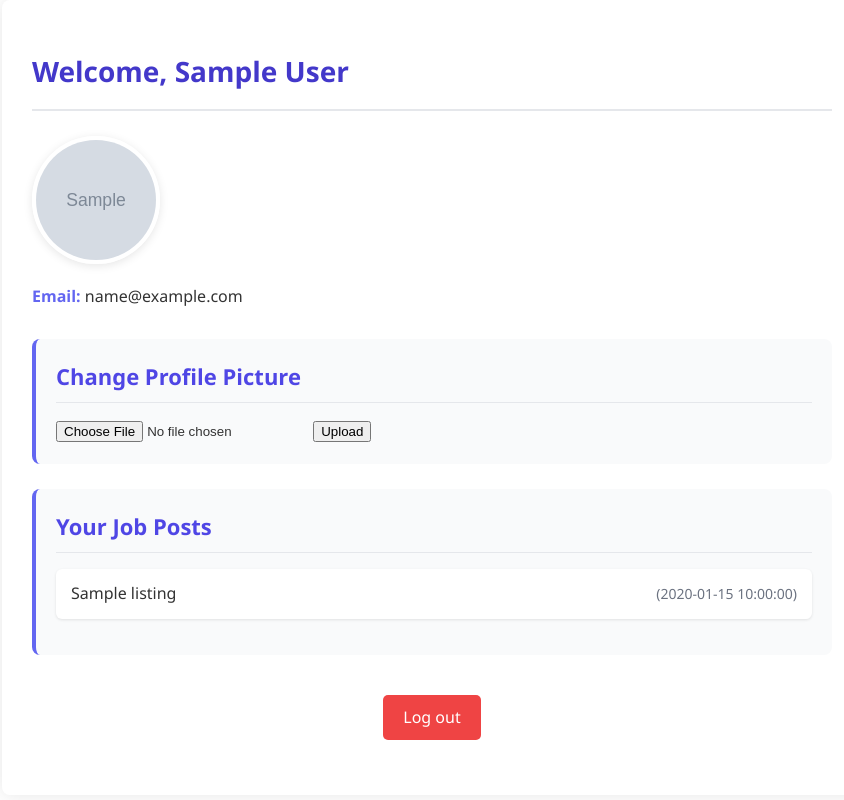
After one commit to flyingpenguinie/SJHACKS, a PHP site: page /editProfile.php in a window 1280 px wide. The commit adds this page. Shown: the whole page, without its empty margins (208-1052 px from the left). Run offline with PHP 8.4, Linux system fonts and the light colour scheme; the visitor is signed in with stand-in values (Sample User, id 1); tables that the repository leaves empty or names only in its code hold one stand-in row (values such as "Sample post"); grey boxes marked "Sample" are stand-in pictures.

Commit message:
edit profile, employeehome, employerhome

```diff
--- a/EmployeeHomepage.php
+++ b/EmployeeHomepage.php
@@ -67,8 +67,7 @@
         <div class="profile">
             <img src="path/to/profile.jpg" alt="Profile" id="profilePic">
             <div class="dropdown" id="profileDropdown">
-                <a href="profileSettings.php">Profile Settings</a>
-                <a href="accountSettings.php">Account Settings</a>
+                <a href="editProfile.php">Profile</a>
                 <a href="logout.php">Log Out</a>
             </div>
         </div>
--- a/EmployerHomepage.php
+++ b/EmployerHomepage.php
@@ -67,8 +67,7 @@
         <div class="profile">
             <img src="path/to/profile.jpg" alt="Profile" id="profilePic">
             <div class="dropdown" id="profileDropdown">
-                <a href="profileSettings.php">Profile Settings</a>
-                <a href="accountSettings.php">Account Settings</a>
+                <a href="editProfile.php">Profile</a>
                 <a href="logout.php">Log Out</a>
             </div>
         </div>
--- /dev/null
+++ b/editProfile.php
@@ -0,0 +1,300 @@
+<?php
+session_start();
+
+// Redirect if not logged in\
+if (!isset($_SESSION['user_id'])) {
+    header('Location: login.html');
+    exit;
+}
+
+try {
+    // Database connection
+    $pdo = new PDO('mysql:host=localhost;dbname=pathfinder', 'root', '');
+    $pdo->setAttribute(PDO::ATTR_ERRMODE, PDO::ERRMODE_EXCEPTION);
+
+    // Handle profile-pic upload
+    if ($_SERVER['REQUEST_METHOD'] === 'POST' && isset($_FILES['profile_pic'])) {
+        $file = $_FILES['profile_pic'];
+        if ($file['error'] === UPLOAD_ERR_OK) {
+            // Validate MIME type
+            $finfo = new finfo(FILEINFO_MIME_TYPE);
+            $mime  = $finfo->file($file['tmp_name']);
+            $allowed = [
+                'image/jpeg' => 'jpg',
+                'image/png'  => 'png',
+                'image/gif'  => 'gif'
+            ];
+            if (isset($allowed[$mime])) {
+                $ext = $allowed[$mime];
+                $uploadDir = __DIR__ . '/uploads/';
+                if (!is_dir($uploadDir)) {
+                    mkdir($uploadDir, 0755, true);
+                }
+                $newName = bin2hex(random_bytes(8)) . ".{$ext}";
+                $dest = $uploadDir . $newName;
+                if (move_uploaded_file($file['tmp_name'], $dest)) {
+                    // Update database record
+                    $stmt = $pdo->prepare("UPDATE users SET profile_pic = ? WHERE user_id = ?");
+                    $stmt->execute(["uploads/{$newName}", $_SESSION['user_id']]);
+                    // Redirect to refresh
+                    header('Location: profile.php');
+                    exit;
+                }
+            }
+        }
+    }
+
+    // 1) Fetch the base user record
+    $stmt = $pdo->prepare("SELECT first_name, last_name, email, profile_pic, role FROM users WHERE user_id = ?");
+    $stmt->execute([$_SESSION['user_id']]);
+    $user = $stmt->fetch(PDO::FETCH_ASSOC);
+    if (!$user) throw new Exception("User not found");
+
+    // Prepare containers
+    $extra = [];
+    $listings = [];
+
+    if ($user['role'] === 'employee') {
+        // 2a) Employee-specific info
+        $stmt = $pdo->prepare("SELECT employee_id, rating, verified FROM employees WHERE user_id = ?");
+        $stmt->execute([$_SESSION['user_id']]);
+        $extra = $stmt->fetch(PDO::FETCH_ASSOC);
+
+        // 3a) Recent jobs done
+        $stmt = $pdo->prepare("SELECT title, listed_date FROM listings WHERE employee_id = ? ORDER BY listed_date DESC LIMIT 5");
+        $stmt->execute([$extra['employee_id']]);
+        $listings = $stmt->fetchAll(PDO::FETCH_ASSOC);
+
+    } else {
+        // 2b) Employer-specific info
+        $stmt = $pdo->prepare("SELECT employer_id FROM employers WHERE user_id = ?");
+        $stmt->execute([$_SESSION['user_id']]);
+        $extra = $stmt->fetch(PDO::FETCH_ASSOC);
+
+        // 3b) Job posts
+        $stmt = $pdo->prepare("SELECT title, listed_date FROM listings WHERE employer_id = ? ORDER BY listed_date DESC LIMIT 5");
+        $stmt->execute([$extra['employer_id']]);
+        $listings = $stmt->fetchAll(PDO::FETCH_ASSOC);
+    }
+
+} catch (Exception $e) {
+    die("Error: " . htmlspecialchars($e->getMessage()));
+}
+?>
+<!DOCTYPE html>
+<html>
+<head>
+  <meta charset="utf-8">
+  <title>Your Profile</title>
+  <style>
+   body {
+  font-family: 'Segoe UI', Tahoma, Geneva, Verdana, sans-serif;
+  background-color: #f5f7fa;
+  color: #333;
+  line-height: 1.6;
+  margin: 0;
+  padding: 20px;
+}
+
+body {
+  max-width: 800px;
+  margin: 0 auto;
+  background-color: #fff;
+  box-shadow: 0 0 20px rgba(0, 0, 0, 0.1);
+  border-radius: 8px;
+  padding: 30px;
+}
+
+h1 {
+  color: #4338ca;
+  margin-bottom: 25px;
+  font-size: 28px;
+  border-bottom: 2px solid #e5e7eb;
+  padding-bottom: 15px;
+}
+
+.profile-pic {
+  width: 120px;
+  height: 120px;
+  border-radius: 50%;
+  object-fit: cover;
+  border: 4px solid #fff;
+  box-shadow: 0 2px 10px rgba(0, 0, 0, 0.1);
+  margin-right: 20px;
+  float: left;
+  margin-bottom: 20px;
+}
+
+p strong {
+  color: #6366f1;
+}
+
+p:nth-of-type(1) {
+  clear: both;
+  margin-bottom: 30px;
+  font-size: 16px;
+}
+
+.section {
+  background-color: #f9fafb;
+  padding: 20px;
+  margin-bottom: 25px;
+  border-radius: 8px;
+  border-left: 4px solid #6366f1;
+}
+
+h2 {
+  color: #4f46e5;
+  font-size: 22px;
+  margin-top: 0;
+  margin-bottom: 15px;
+  padding-bottom: 8px;
+  border-bottom: 1px solid #e5e7eb;
+}
+
+ul {
+  list-style-type: none;
+  padding-left: 0;
+}
+
+li {
+  padding: 12px 15px;
+  background-color: #fff;
+  margin-bottom: 10px;
+  border-radius: 6px;
+  box-shadow: 0 1px 3px rgba(0, 0, 0, 0.1);
+  display: flex;
+  justify-content: space-between;
+  align-items: center;
+}
+
+li small {
+  color: #6b7280;
+  font-size: 14px;
+}
+
+.section p:last-of-type {
+  margin-bottom: 0;
+}
+
+.section:last-child {
+  background-color: #fff;
+  border-left: none;
+  padding: 0;
+  margin-top: 40px;
+  text-align: center;
+}
+
+.section:last-child a {
+  display: inline-block;
+  background-color: #ef4444;
+  color: white;
+  text-decoration: none;
+  padding: 10px 20px;
+  border-radius: 5px;
+  font-weight: 500;
+  transition: background-color 0.3s;
+}
+
+.section:last-child a:hover {
+  background-color: #dc2626;
+}
+
+.section p:only-child {
+  color: #6b7280;
+  font-style: italic;
+}
+
+@media (max-width: 600px) {
+  body {
+    padding: 15px;
+  }
+
+  .profile-pic {
+    float: none;
+    display: block;
+    margin: 0 auto 20px;
+  }
+
+  h1 {
+    text-align: center;
+  }
+
+  p:nth-of-type(1) {
+    text-align: center;
+  }
+
+  li {
+    flex-direction: column;
+    align-items: flex-start;
+  }
+
+  li small {
+    margin-top: 5px;
+  }
+}
+  </style>
+</head>
+<body>
+  <h1>Welcome, <?= htmlspecialchars($user['first_name'] . ' ' . $user['last_name']) ?></h1>
+  <img
+    src="<?= htmlspecialchars($user['profile_pic'] ?: 'default-avatar.png') ?>"
+    alt="Profile Picture"
+    class="profile-pic"
+  >
+  <p><strong>Email:</strong> <?= htmlspecialchars($user['email']) ?></p>
+
+  <div class="section">
+    <h2>Change Profile Picture</h2>
+    <form method="post" enctype="multipart/form-data">
+      <input type="file" name="profile_pic" accept="image/*" required>
+      <button type="submit">Upload</button>
+    </form>
+  </div>
+
+  <?php if ($user['role'] === 'employee'): ?>
+    <div class="section">
+      <h2>Employee Details</h2>
+      <p><strong>Rating:</strong> <?= htmlspecialchars($extra['rating'] ?? 'N/A') ?></p>
+      <p><strong>Verified:</strong>
+        <?= $extra['verified'] ? '✅ Yes' : '❌ No' ?>
+      </p>
+    </div>
+    <div class="section">
+      <h2>Your Recent Jobs Done</h2>
+      <?php if ($listings): ?>
+        <ul>
+          <?php foreach ($listings as $job): ?>
+            <li>
+              <?= htmlspecialchars($job['title']) ?>
+              <small>(<?= htmlspecialchars($job['listed_date']) ?>)</small>
+            </li>
+          <?php endforeach; ?>
+        </ul>
+      <?php else: ?>
+        <p>You haven’t completed any jobs yet.</p>
+      <?php endif; ?>
+    </div>
+  <?php else: /* employer */ ?>
+    <div class="section">
+      <h2>Your Job Posts</h2>
+      <?php if ($listings): ?>
+        <ul>
+          <?php foreach ($listings as $post): ?>
+            <li>
+              <?= htmlspecialchars($post['title']) ?>
+              <small>(<?= htmlspecialchars($post['listed_date']) ?>)</small>
+            </li>
+          <?php endforeach; ?>
+        </ul>
+      <?php else: ?>
+        <p>You haven’t posted any jobs yet.</p>
+      <?php endif; ?>
+    </div>
+  <?php endif; ?>
+
+  <div class="section">
+    <a href="logout.php">Log out</a>
+  </div>
+</body>
+</html>
```
Also changed, not shown: uploads/385b5f986d5c0306.png (added), uploads/e3cb25bf3237a6b4.png (added).
